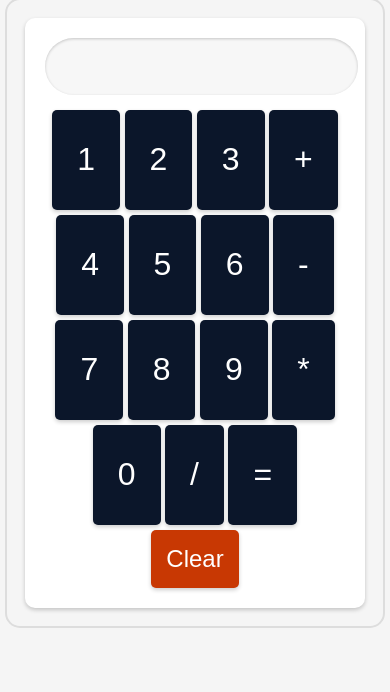
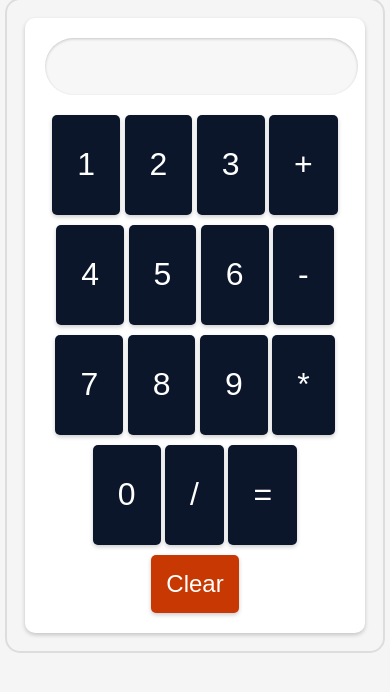
Before and after one commit to JUANYE-ETH/Calculator-JS, a plain HTML site: page index.html in a window 390 px wide. Shown: the part 62-754 px from the top of the page. Drawn offline with Linux system fonts and the light colour scheme.

Commit message:
updated CSS file for Iphone

```diff
--- a/calculator.css
+++ b/calculator.css
@@ -86,11 +86,11 @@ body {
     background-color: #0b162a;
   }
 
-  @media only screen and (max-width: 600px) {
+  @media only screen and (max-width: 480px) {
     .container {
       max-width: 300px;
       /* grid-template-columns: repeat(2, 1fr); */
-      grid-gap: 5px;
+      /* grid-gap: 5px; */
     }
 
     #screen {
```
